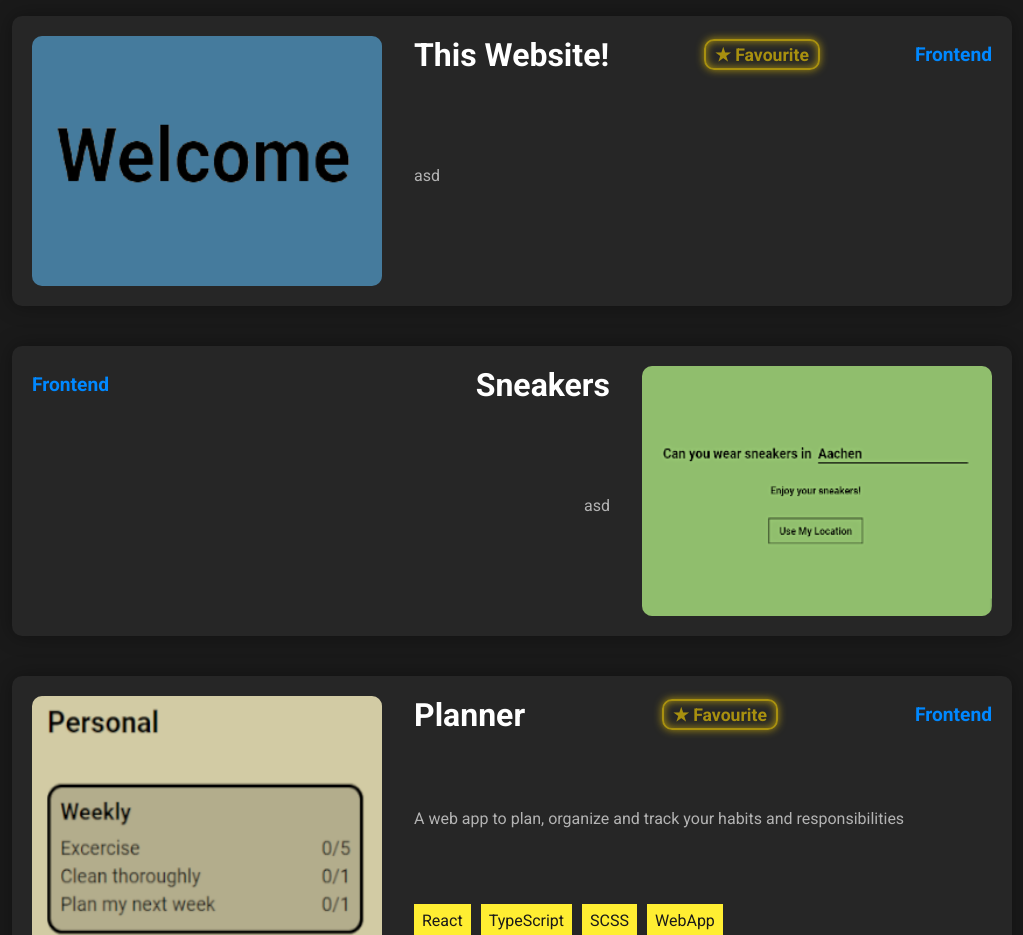
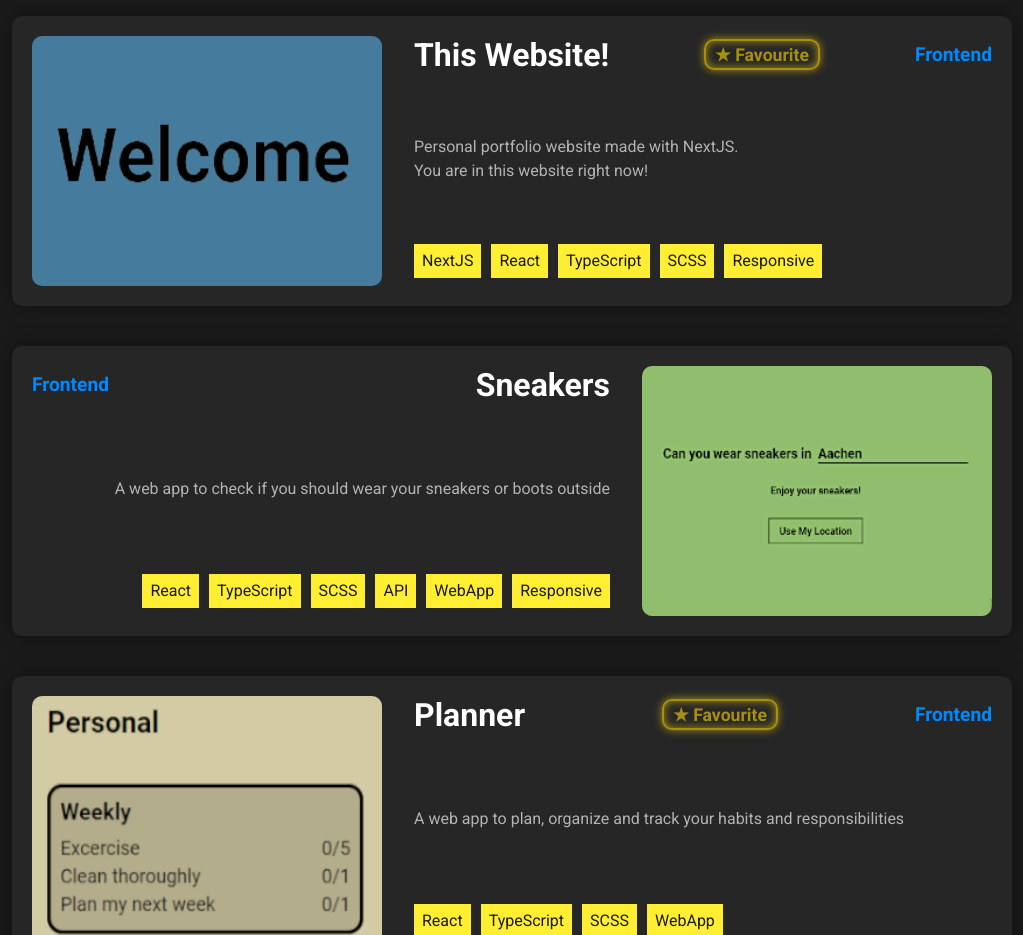
Before and after one commit to ozansap/Website, a Next.js app: page / in a window 1280 px wide. Shown: the part 2180-3115 px from the top of the page, without its empty margins (128-1151 px from the left). Built offline with nearby package versions, Linux system fonts and the light colour scheme.

Commit message:
filled project main info

```diff
--- a/components/Projects.tsx
+++ b/components/Projects.tsx
@@ -53,8 +53,8 @@ const projects = [
     type: "Frontend",
     thumbnail: "/thumbnails/sneakers.png",
     preview: "/previews/sneakers.gif",
-    description: "asd",
-    tags: [],
+    description: "A web app to check if you should wear your sneakers or boots outside",
+    tags: ["React", "TypeScript", "SCSS", "API", "WebApp", "Responsive"],
     favourite: false,
     explanation: "",
     exploration: ""
@@ -64,11 +64,11 @@ const projects = [
     type: "Frontend",
     thumbnail: "/thumbnails/portfolio.png",
     preview: "/previews/maze.gif",
-    description: "asd",
-    tags: [],
+    description: "Personal portfolio website made with NextJS.\nYou are in this website right now!",
+    tags: ["NextJS", "React", "TypeScript", "SCSS", "Responsive"],
     favourite: true,
-    explanation: "asd asd asd as das d  asd as d asd a sd asd",
-    exploration: "asd as d asd  a s d  w eq we qw e 123 12 31 "
+    explanation: "",
+    exploration: ""
   },
 ]
 
```
